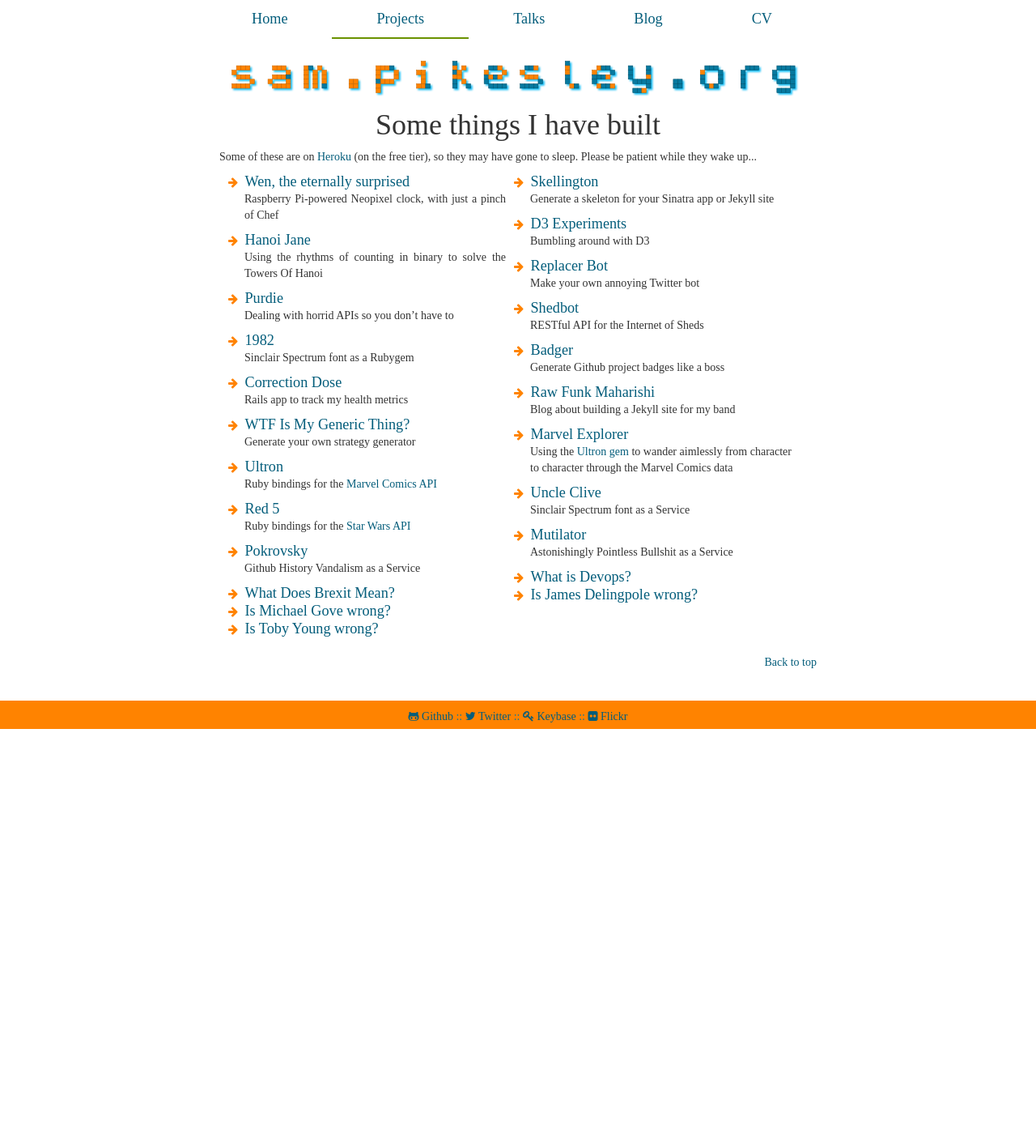
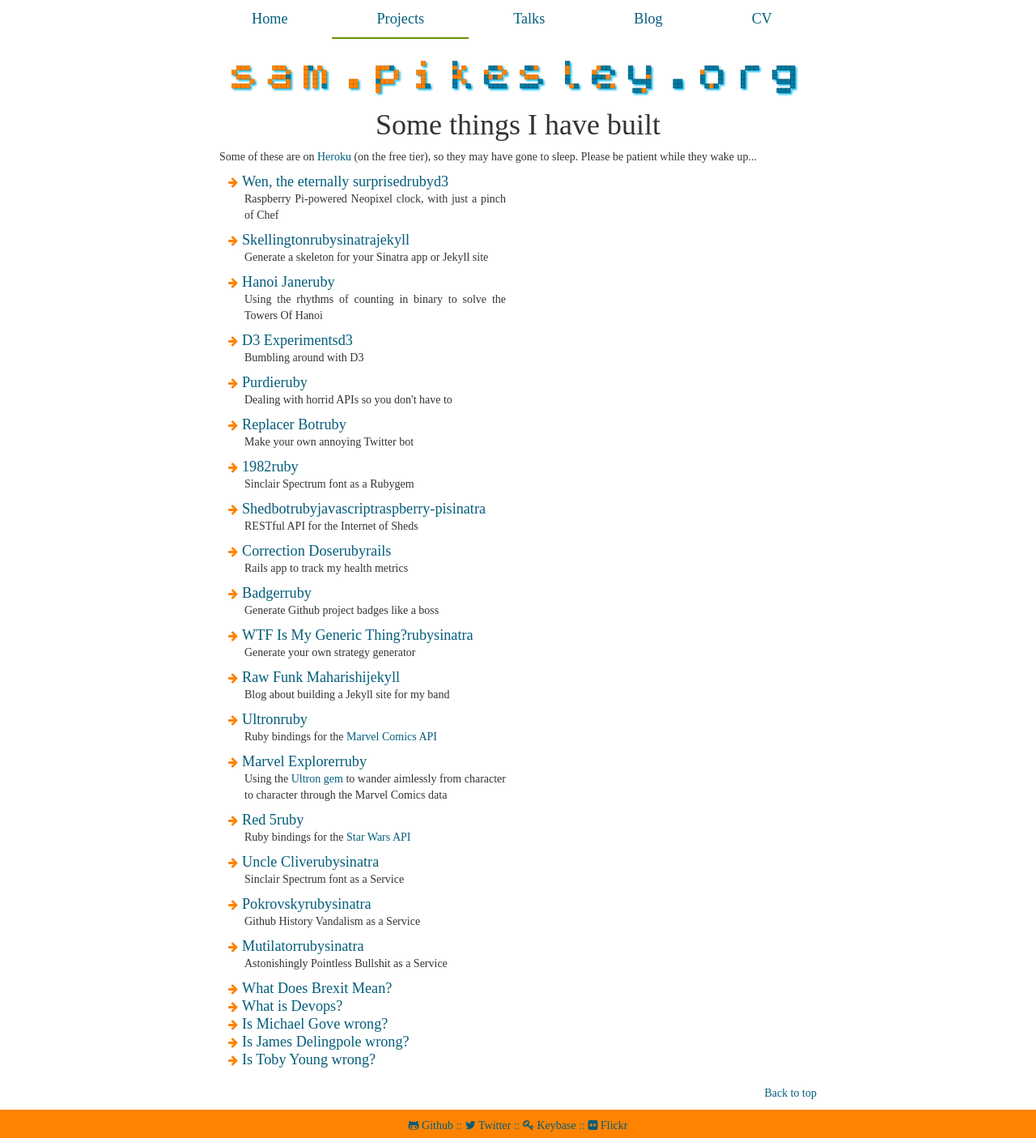
Before and after one commit to pikesley/pikesley.github.io, a Jekyll site: the page built from projects.html, in a window 1280 px wide. Shown: the whole page at 81% size. Built offline with Jekyll 4.4.1, drawn with Linux system fonts in a browser that asks for light colours; nearby versions of some CDN libraries; some web fonts are replaced; a style sheet for code colours, icons or effects is not loaded; before the commit the page ends 900 px from its top, so only the background shows below that.

Commit message:
Add tagging JS

```diff
--- a/_data/projects.yml
+++ b/_data/projects.yml
@@ -2,95 +2,134 @@
   url: /projects/wen
   github: pikesley/wen
   description: Raspberry Pi-powered Neopixel clock, with just a pinch of Chef
+  tags:
+    - ruby
+    - d3
 
 - title: Skellington
   url: /projects/skellington
   github: pikesley/skellington
   description: Generate a skeleton for your Sinatra app or Jekyll site
+  tags:
+    - ruby
+    - sinatra
+    - jekyll
 
 - title: Hanoi Jane
   url: /projects/hanoi-jane
   github: pikesley/hanoi-jane
   description: Using the rhythms of counting in binary to solve the Towers Of Hanoi
+  tags:
+    - ruby
 
 - title: D3 Experiments
   url: /d3-experiments
   github: pikesley/d3-experiments
   description: Bumbling around with D3
+  tags:
+    - d3
 
 - title: Purdie
   url: /projects/purdie
   github: rawfunkmaharishi/purdie
   description: Dealing with horrid APIs so you don't have to
+  tags:
+    - ruby
 
 - title: Replacer Bot
   url: /projects/replacer_bot
   github: pikesley/replacer_bot
   description: Make your own annoying Twitter bot
+  tags:
+    - ruby
 
 - title: 1982
   url: /projects/1982
   github: pikesley/nineteen-eighty-two
   description: Sinclair Spectrum font as a Rubygem
+  tags:
+    - ruby
 
 - title: Shedbot
   url: /projects/shedbot
   github: pikesley/shedbot
   description: RESTful API for the Internet of Sheds
+  tags:
+    - ruby
+    - javascript
+    - raspberry-pi
+    - sinatra
 
 - title: Correction Dose
   url: /projects/correctiondose
   github: pikesley/correctiondose
   description: Rails app to track my health metrics
+  tags:
+    - ruby
+    - rails
 
 - title: Badger
   url: /projects/badger
   github: badges/badgerbadgerbadger
   description: Generate Github project badges like a boss
+  tags:
+    - ruby
 
 - title: WTF Is My Generic Thing?
   url: /projects/wtfismygenericthing
   github: pikesley/wtfismygenericthing
   description: Generate your own strategy generator
+  tags:
+    - ruby
+    - sinatra
 
 - title: Raw Funk Maharishi
   url: http://rawfunkmaharishi.uk/blog/
   description: Blog about building a Jekyll site for my band
+  tags:
+    - jekyll
 
 - title: Ultron
   url: /projects/ultron
   github: pikesley/ultron
   description: Ruby bindings for the <a href='http://developer.marvel.com/docs'>Marvel Comics API</a>
+  tags:
+    - ruby
 
 - title: Marvel Explorer
   url: /projects/marvel-explorer
   github: marvelexplorer/marvel_explorer
   description: Using the <a href='/projects/ultron'>Ultron gem</a> to wander aimlessly from character to character through the Marvel Comics data
+  tags:
+    - ruby
 
 - title: Red 5
   url: /projects/red5
   github: pikesley/red5
   description: Ruby bindings for the <a href='http://swapi.co'>Star Wars API</a>
+  tags:
+    - ruby
 
 - title: Uncle Clive
   url: http://uncleclive.herokuapp.com/
   description: Sinclair Spectrum font as a Service
+  tags:
+    - ruby
+    - sinatra
 
 - title: Pokrovsky
   url: http://pokrovsky.herokuapp.com/
   description: Github History Vandalism as a Service
+  tags:
+    - ruby
+    - sinatra
 
 - title: Mutilator
   url: https://mutilator.herokuapp.com/
   description: Astonishingly Pointless Bullshit as a Service
-
-#- title: SVG Bumbling
-#  url: http://svg-bumbling.github.io/
-#  github: https://github.com/svg-bumbling/svg-bumbling.github.io
-#  description: Experiments with SVGs and JavaScript
-
-#- title: Cruft & Company
-#  url: http://cruft.co/
+  tags:
+    - ruby
+    - sinatra
 
 - title: What Does Brexit Mean?
   url: https://what-does-brexit-mean.herokuapp.com/
@@ -106,6 +145,3 @@
 
 - title: Is Toby Young wrong?
   url: http://istobyyoungwrong.info/
-
-#- title: Orange
-#  url: http://orange.pikesley.org/
--- a/_includes/list-splitter.html
+++ b/_includes/list-splitter.html
@@ -17,4 +42,33 @@ $(function() {
       }
     }
   }
+
+  function makeProject(data) {
+    s = "<li><h2><a href='"
+    s += data.url
+    s += "'>"
+    s+= data.title
+    s += "</a>"
+    if (data.tags) {
+      for (j = 0; j < data.tags.length; j++) {
+        s += "<span class='project-tags'>"
+        s += "<a href='"
+        s += "?tag="
+        s += data.tags[j]
+        s += "'>"
+        s += data.tags[j]
+        s += "</a>"
+        s += "</span>"
+      }
+    }
+    s += "</h2>"
+    if (data.description) {
+      s += "<p>"
+      s += data.description
+      s += "</p>"
+    }
+    s += "</li>"
+
+    return s
+  }
 })
--- a/projects.html
+++ b/projects.html
@@ -6,20 +6,7 @@ div_id: projects
 <p>
   Some of these are on <a href='http://heroku.com/'>Heroku</a> (on the free tier), so they may have gone to sleep. Please be patient while they wake up...
 </p>
-<ul id='project-list'>
-{% for project in site.data.projects %}
-  <li>
-    <h2>
-      <a href='{{ project.url }}'>
-        {{ project.title}}
-      </a>
-    </h2>
-  {% if project.description %}
-      {{ project.description | markdownify }}
-  {% endif %}
-</li>
-{% endfor %}
-</ul>
+<ul id='project-list'></ul>
 
 <script>
 {% include list-splitter.html primary-list = 'project-list' %}
```
Also changed, not shown: other parts of _includes/list-splitter.html (+27 -2 lines).
